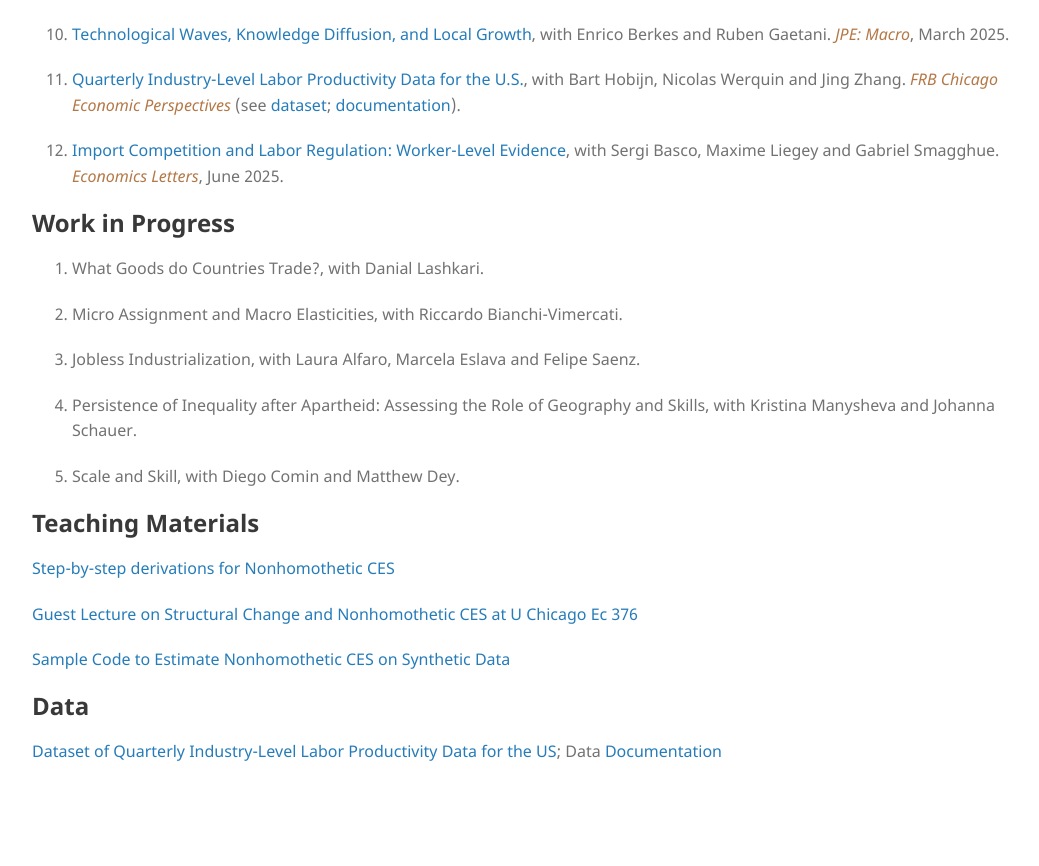
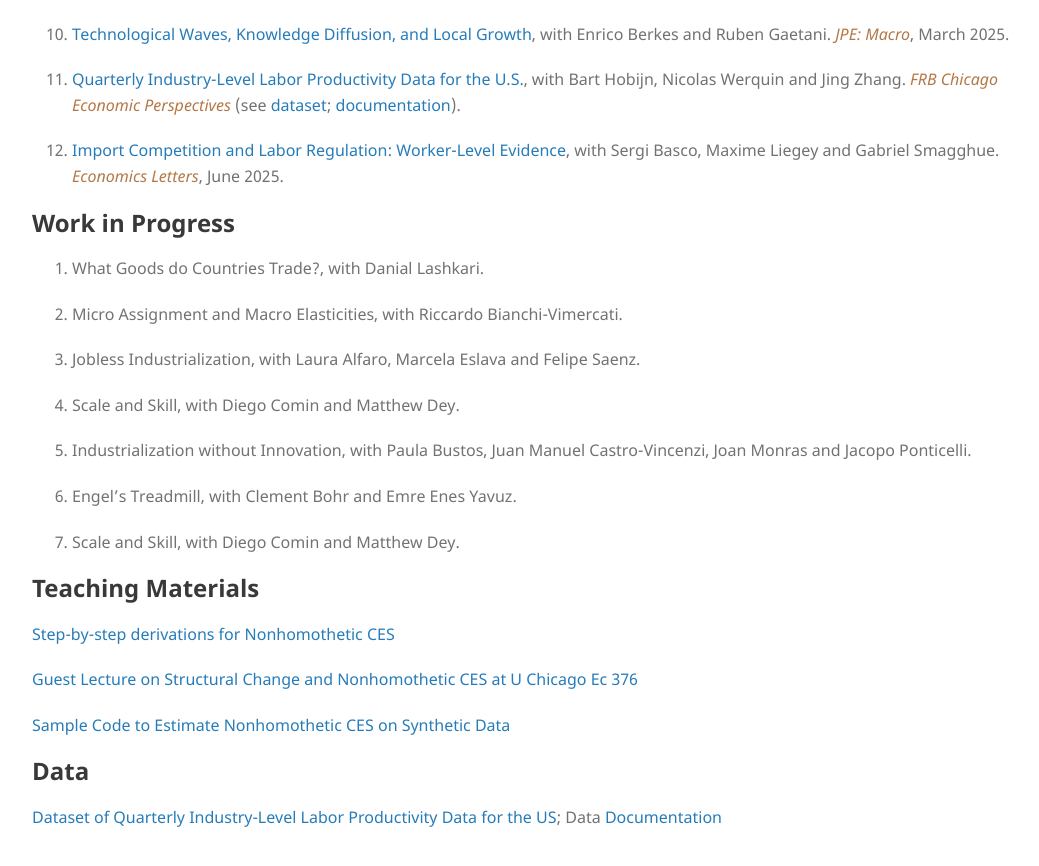
Before and after one commit to mestieri/mestieri.github.io, a Jekyll site: the page built from index.md, in a window 1280 px wide and 900 px high, scrolled down 1890 px. Shown: the top 866 px of the window, without its empty margins (96-1135 px from the left). Built offline with Jekyll 4.4.1, drawn with Linux system fonts in a browser that asks for light colours; before the commit the page ends 2725 px from its top, so only the background shows below that; some of the changed text lies outside the part shown.

Commit message:
Revise working papers and publications section
Updated working papers and publications list with new entries and corrections.

```diff
--- a/index.md
+++ b/index.md
@@ -76,7 +76,7 @@ Consider contributing to [YingHua He memorial fund for graduate fellowships](htt
 ## Working Papers
 
 1.  [Economic Geography and Structural Change with Heterothetic
-Cobb-Douglas Preferences](https://www.dropbox.com/scl/fi/xo7rapzw5rcoed6pvjf79/EcoGeo-StructChange-HCD.pdf?rlkey=ddjsji9a0rugt3mtncnyocf1n&dl=0), with Clement Bohr and Frédéric Robert-Nicoud. Supersedes the papers [Economic Geography and Structural Change](https://www.dropbox.com/scl/fi/bxhfrsu67d2nd9vpth9kk/BohrMestieriRobertnicoud.pdf?rlkey=mkg3m5n697su8r34flqa146lm&dl=0)  [Heterothetic Cobb-Douglas: Theory and Applications](https://www.dropbox.com/s/4ib6vfi0og7ixop/bmrn_hcd.pdf?dl=0), [CEPR WP](https://cepr.org/publications/dp18077) which contains some additional results. [VoxEU column](https://cepr.org/voxeu/columns/engels-law-land-how-structural-change-and-regional-disparities-shape-one-another)
+Cobb-Douglas Preferences](https://www.dropbox.com/scl/fi/xo7rapzw5rcoed6pvjf79/EcoGeo-StructChange-HCD.pdf?rlkey=ddjsji9a0rugt3mtncnyocf1n&dl=0), with Clement Bohr and Frédéric Robert-Nicoud. Supersedes the papers [Economic Geography and Structural Change](https://www.dropbox.com/scl/fi/bxhfrsu67d2nd9vpth9kk/BohrMestieriRobertnicoud.pdf?rlkey=mkg3m5n697su8r34flqa146lm&dl=0)  [Heterothetic Cobb-Douglas: Theory and Applications](https://www.dropbox.com/s/4ib6vfi0og7ixop/bmrn_hcd.pdf?dl=0), [CEPR WP](https://cepr.org/publications/dp18077) which contains some additional results. [VoxEU column](https://cepr.org/voxeu/columns/engels-law-land-how-structural-change-and-regional-disparities-shape-one-another) New version with new results coming soon!
 
 2. [Aggregation and Closed-Form Results
 for Nonhomothetic CES Preferences](https://www.dropbox.com/scl/fi/obu49nw8d74wyeh64fc9f/BMY_closedform.pdf?rlkey=inrafvfuv22xz0z58pgb9oeqy&dl=0) with Clement Bohr and Emre Enes Yavuz, [CEPR WP](https://cepr.org/publications/dp18606).
@@ -102,7 +102,7 @@ for Nonhomothetic CES Preferences](https://www.dropbox.com/scl/fi/obu49nw8d74wye
 
 3. [End of Apartheid, Not of Inequality: The Slow Transition in a Segregated Economy](https://www.dropbox.com/scl/fi/4q79efmqe94pbkl3zq18p/MMS.pdf?rlkey=ertuj2kk3wxzl1ik0khz5dz2d&dl=0) with Kristina Manysheva and Johanna Schauer, [CEPR WP](https://hub.cepr.org/civicrm/file?id=241935&eid=256008&fcs=2eddbf108c3edd1775a9824651b70a6fb9ed9ae79cf68bfde242d61cda371469_1752890681_168). [Runner-up of the EEA Mine 2025 Best Paper Award](https://www.eeassoc.org/mine-best-paper-award)
 
-4.
+4. [Engel’s Law Of The Land: Structural Change and The Rise of Spatial Disparities](https://www.dropbox.com/scl/fi/t7sime3p068ayols59bn0/EcoGeo-StructChange-HCDv2.pdf?rlkey=uijytd83754bhunhfp1to2liq&dl=0)  with Clement Bohr and Frédéric Robert-Nicoud.
 
 
 ## Publications
@@ -140,9 +140,13 @@ for Nonhomothetic CES Preferences](https://www.dropbox.com/scl/fi/obu49nw8d74wye
 
 3. Jobless Industrialization, with Laura Alfaro, Marcela Eslava and Felipe Saenz.
 
-4. Persistence of Inequality after Apartheid: Assessing the Role of Geography and Skills, with Kristina Manysheva and Johanna Schauer.
+4. Scale and Skill, with Diego Comin and Matthew Dey.
 
-5. Scale and Skill, with Diego Comin and Matthew Dey.
+5. Industrialization without Innovation, with Paula Bustos, Juan Manuel Castro-Vincenzi, Joan Monras and Jacopo Ponticelli.
+
+6. Engel's Treadmill, with Clement Bohr and Emre Enes Yavuz.
+
+7. Scale and Skill, with Diego Comin and Matthew Dey.
 
 
 ## Teaching Materials
```
